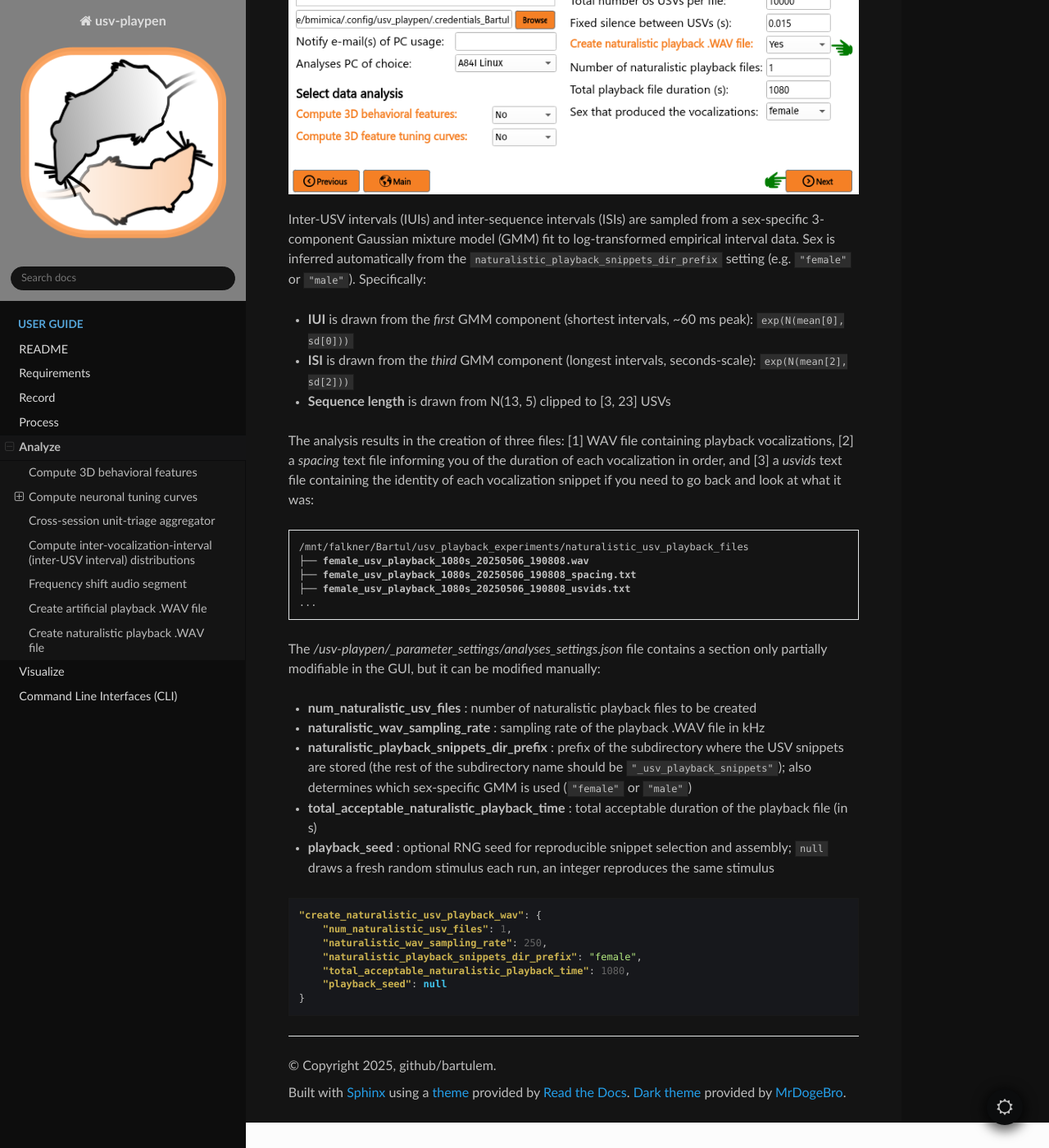
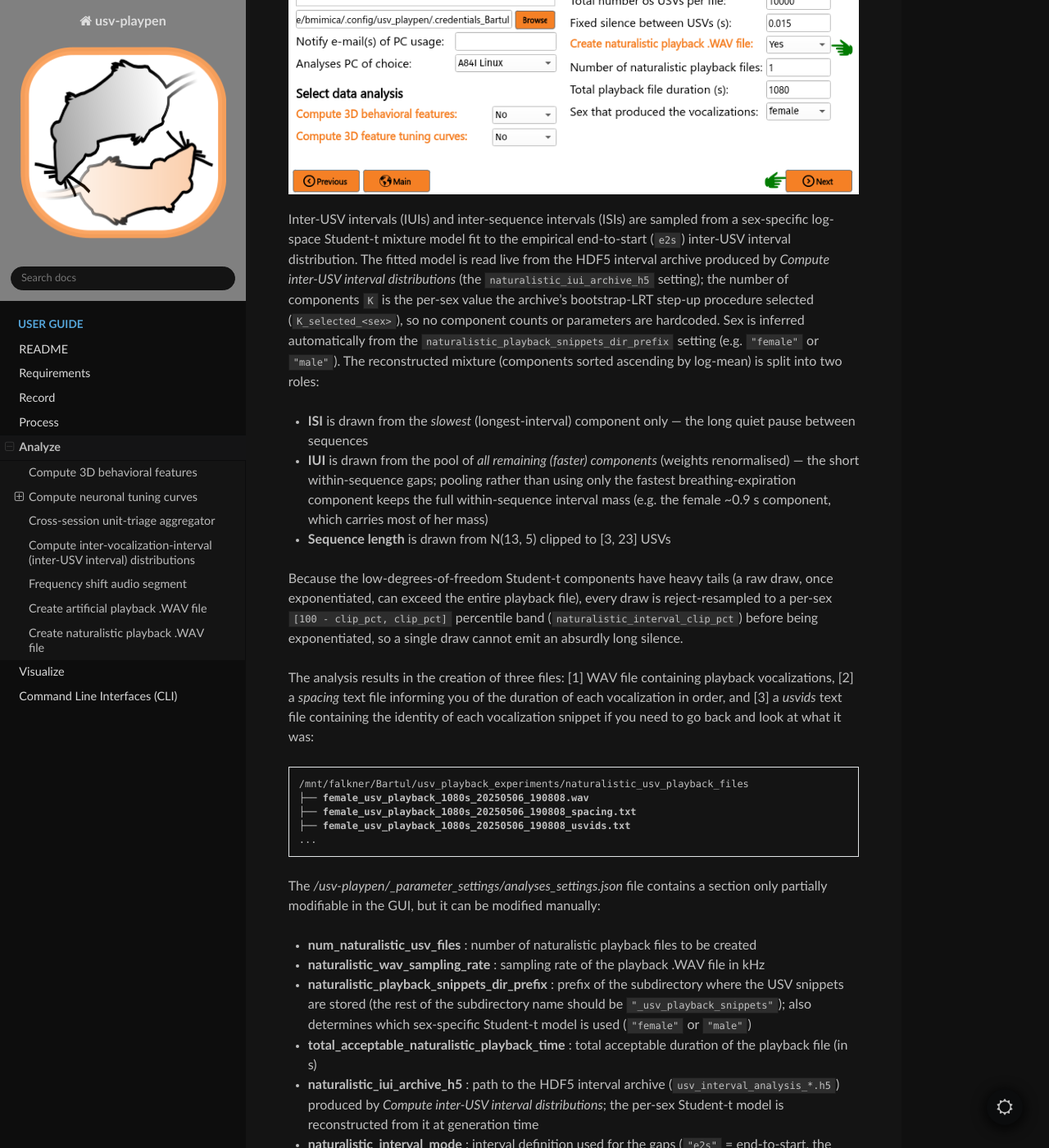
Before and after one commit to bartulem/usv-playpen, a Sphinx documentation site: the page built from docs/Analyze.rst, in a window 1280 px wide and 1400 px high, scrolled down 17893 px. Shown: the whole window at 82% size. Built offline with Sphinx 7.4.7 and the Read the Docs theme 3.1.0, drawn with Linux system fonts in a browser that asks for light colours; some of the changed text lies outside the part shown.

Commit message:
docs(analyze): describe Student-t interval model for naturalistic playback
Update the create_naturalistic_usv_playback_wav section to match the new
implementation: IUI/ISI are sampled from the per-sex Student-t mixture read
live from the HDF5 interval archive (e2s mode, K_selected_<sex>), split into
ISI = slowest component and IUI = renormalised pool of the rest, with per-sex
percentile tail-clipping. Document the three new settings keys
(naturalistic_iui_archive_h5, naturalistic_interval_mode,
naturalistic_interval_clip_pct).

Co-Authored-By: Claude Opus 4.8 (1M context) <noreply@anthropic.com>

```diff
--- a/docs/Analyze.rst
+++ b/docs/Analyze.rst
@@ -480,12 +480,14 @@ To achieve this in the GUI, select *Create naturalistic playback .WAV file* (no
 
    <br>
 
-Inter-USV intervals (IUIs) and inter-sequence intervals (ISIs) are sampled from a sex-specific 3-component Gaussian mixture model (GMM) fit to log-transformed empirical interval data.
-Sex is inferred automatically from the ``naturalistic_playback_snippets_dir_prefix`` setting (e.g. ``"female"`` or ``"male"``). Specifically:
+Inter-USV intervals (IUIs) and inter-sequence intervals (ISIs) are sampled from a sex-specific log-space Student-t mixture model fit to the empirical end-to-start (``e2s``) inter-USV interval distribution. The fitted model is read live from the HDF5 interval archive produced by *Compute inter-USV interval distributions* (the ``naturalistic_iui_archive_h5`` setting); the number of components ``K`` is the per-sex value the archive's bootstrap-LRT step-up procedure selected (``K_selected_<sex>``), so no component counts or parameters are hardcoded.
+Sex is inferred automatically from the ``naturalistic_playback_snippets_dir_prefix`` setting (e.g. ``"female"`` or ``"male"``). The reconstructed mixture (components sorted ascending by log-mean) is split into two roles:
 
-* **IUI** is drawn from the *first* GMM component (shortest intervals, ~60 ms peak): ``exp(N(mean[0], sd[0]))``
-* **ISI** is drawn from the *third* GMM component (longest intervals, seconds-scale): ``exp(N(mean[2], sd[2]))``
+* **ISI** is drawn from the *slowest* (longest-interval) component only — the long quiet pause between sequences
+* **IUI** is drawn from the pool of *all remaining (faster) components* (weights renormalised) — the short within-sequence gaps; pooling rather than using only the fastest breathing-expiration component keeps the full within-sequence interval mass (e.g. the female ~0.9 s component, which carries most of her mass)
 * **Sequence length** is drawn from N(13, 5) clipped to [3, 23] USVs
+
+Because the low-degrees-of-freedom Student-t components have heavy tails (a raw draw, once exponentiated, can exceed the entire playback file), every draw is reject-resampled to a per-sex ``[100 - clip_pct, clip_pct]`` percentile band (``naturalistic_interval_clip_pct``) before being exponentiated, so a single draw cannot emit an absurdly long silence.
 
 The analysis results in the creation of three files: [1] WAV file containing playback vocalizations, [2] a *spacing* text file informing you of the duration of each vocalization in order, and [3] a *usvids* text file containing the identity of each vocalization snippet if you need to go back and look at what it was:
 
@@ -501,8 +503,11 @@ The */usv-playpen/_parameter_settings/analyses_settings.json* file contains a se
 
 * **num_naturalistic_usv_files** : number of naturalistic playback files to be created
 * **naturalistic_wav_sampling_rate** : sampling rate of the playback .WAV file in kHz
-* **naturalistic_playback_snippets_dir_prefix** : prefix of the subdirectory where the USV snippets are stored (the rest of the subdirectory name should be ``"_usv_playback_snippets"``); also determines which sex-specific GMM is used (``"female"`` or ``"male"``)
+* **naturalistic_playback_snippets_dir_prefix** : prefix of the subdirectory where the USV snippets are stored (the rest of the subdirectory name should be ``"_usv_playback_snippets"``); also determines which sex-specific Student-t model is used (``"female"`` or ``"male"``)
 * **total_acceptable_naturalistic_playback_time** : total acceptable duration of the playback file (in s)
+* **naturalistic_iui_archive_h5** : path to the HDF5 interval archive (``usv_interval_analysis_*.h5``) produced by *Compute inter-USV interval distributions*; the per-sex Student-t model is reconstructed from it at generation time
+* **naturalistic_interval_mode** : interval definition used for the gaps (``"e2s"`` = end-to-start, the physical silent gap between successive USVs)
+* **naturalistic_interval_clip_pct** : per-sex upper percentile for heavy-tail clipping, a ``{"male": ..., "female": ...}`` dict; each draw is reject-resampled into the ``[100 - clip_pct, clip_pct]`` percentile band of its sub-mixture
 * **playback_seed** : optional RNG seed for reproducible snippet selection and assembly; ``null`` draws a fresh random stimulus each run, an integer reproduces the same stimulus
 
 .. code-block:: json
@@ -512,5 +517,8 @@ The */usv-playpen/_parameter_settings/analyses_settings.json* file contains a se
         "naturalistic_wav_sampling_rate": 250,
         "naturalistic_playback_snippets_dir_prefix": "female",
         "total_acceptable_naturalistic_playback_time": 1080,
+        "naturalistic_iui_archive_h5": "/mnt/falkner/Bartul/modeling/usv_interval_results/usv_interval_analysis_20260501_193959.h5",
+        "naturalistic_interval_mode": "e2s",
+        "naturalistic_interval_clip_pct": { "male": 99.0, "female": 97.0 },
         "playback_seed": null
     }
```
